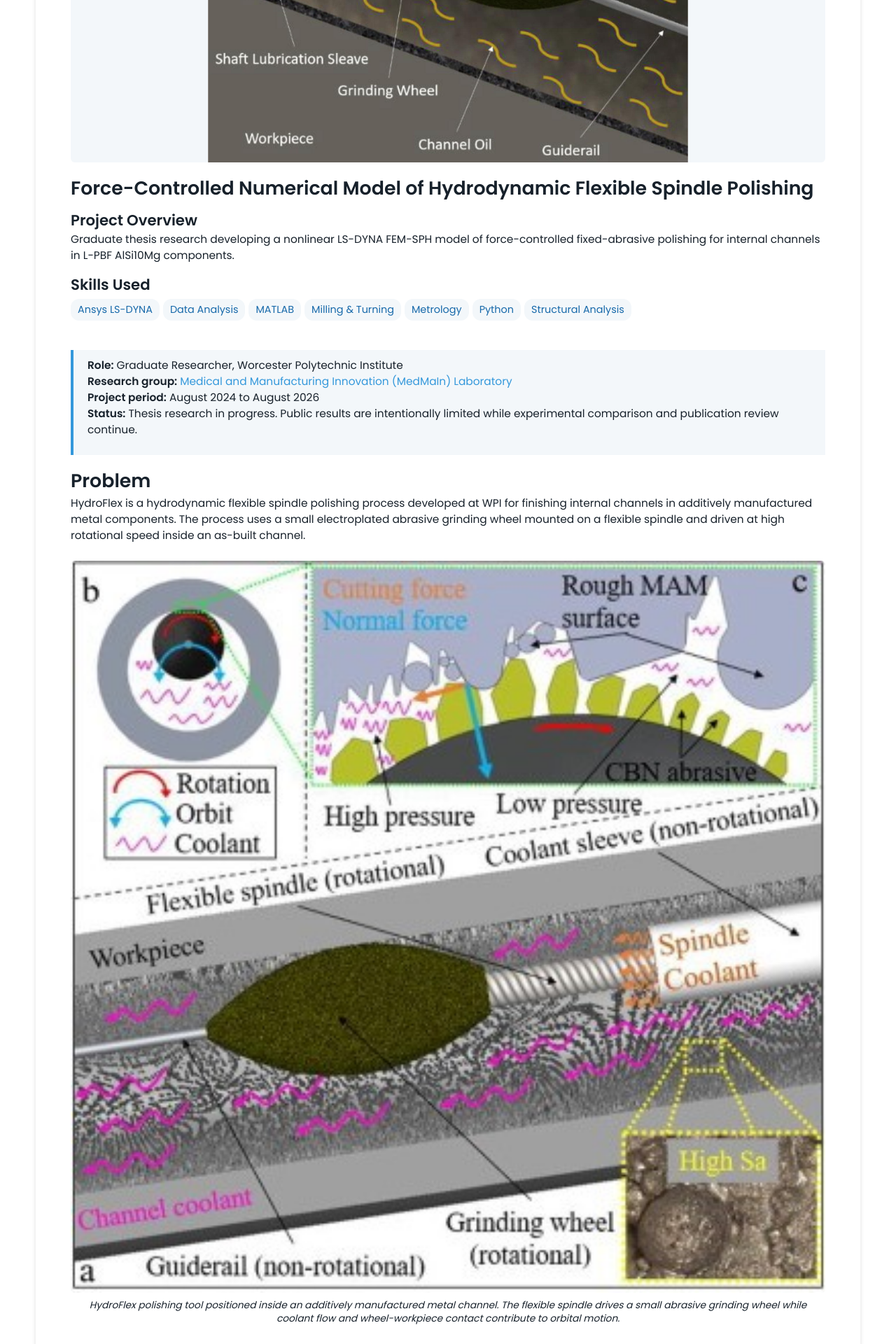
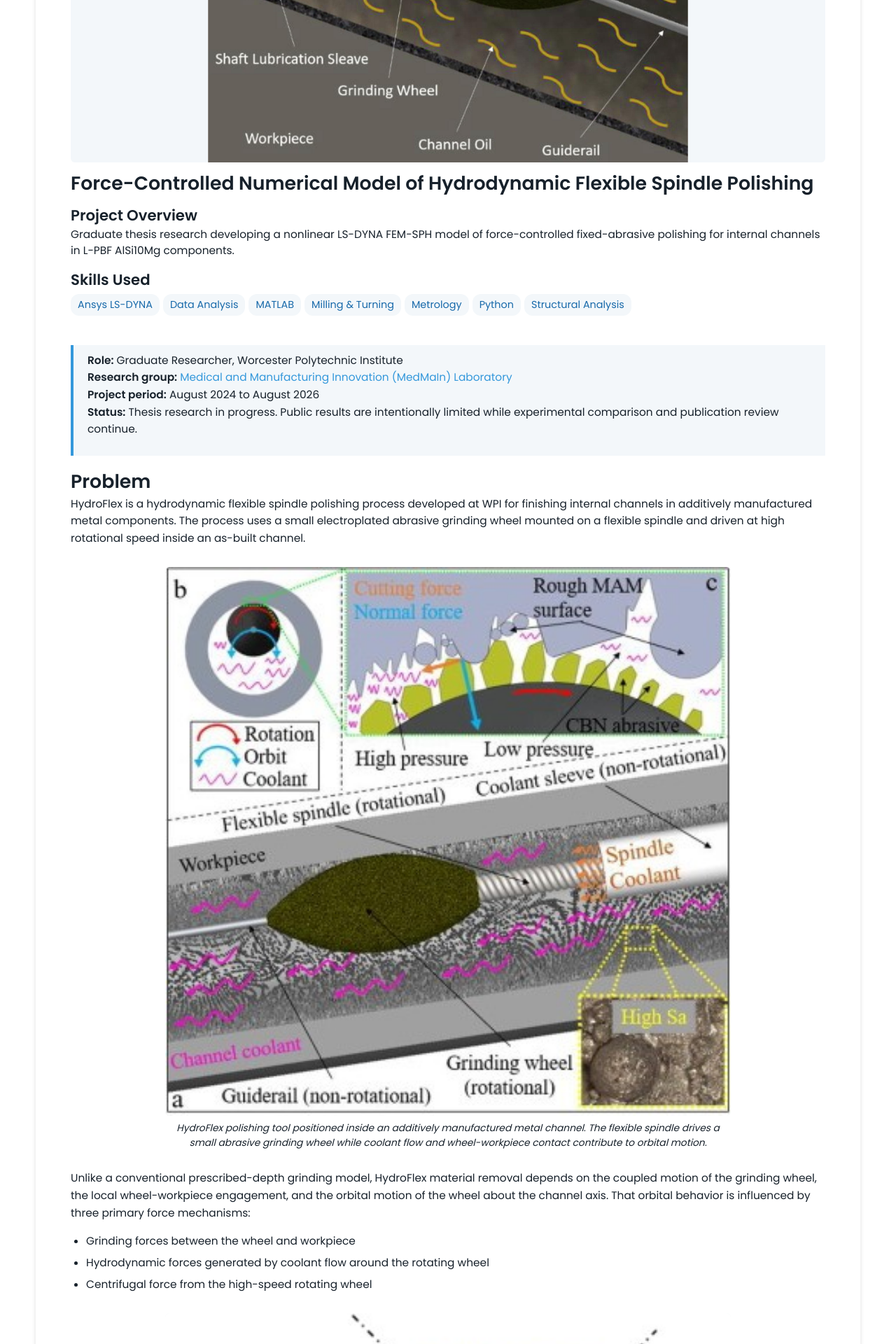
Before and after one commit to natemaldonado15/natemaldonado15.github.io, a Jekyll site: the page built from _projects/01-hydroflex-grinding-simulation/index.md, in a window 1280 px wide. Shown: the part 549-2469 px from the top of the page at 70% size. Built offline with Jekyll 4.4.1, drawn with Linux system fonts in a browser that asks for light colours.

Commit message:
Refactor styles for post view and project figures

```diff
--- a/css/styles.css
+++ b/css/styles.css
@@ -593,12 +593,13 @@ footer p {
 }
 
 .post-view .summary img {
+    display: block;
     width: 100%;
     height: auto;
     max-height: 650px;
     object-fit: contain;
+    margin: 0 auto 10px auto;
     border-radius: 6px;
-    margin-bottom: 10px;
     background-color: var(--light-background-color);
 }
 
@@ -658,9 +659,13 @@ footer p {
     margin-bottom: 1em;
   }
 
-.post-view .content  p {
-    margin-bottom: 1em;
-  }
+.post-view .content p,
+.post-view .content li,
+.post-view .content figcaption {
+    color: var(--text-color);
+    font-size: clamp(13px, calc(9px + 0.5vw), 16px);
+    line-height: 1.6;
+}
 
 .post-view .content  a:hover {
     color: #2980b9;
@@ -673,9 +678,6 @@ footer p {
 }
 
 .post-view .content li {
-    color: var(--text-color);
-    font-size: calc(9px + 0.5vw);
-    line-height: 1.6;
     margin-bottom: 0.4em;
 }
 
@@ -1018,31 +1020,37 @@ footer {
 }
 
 /* PROJECT PAGE FIGURES */
-.project-figure {
-    margin: 25px auto;
+.post-view .content .project-figure {
+    width: min(75%, 850px);
+    margin: 28px auto;
     text-align: center;
 }
 
-.project-figure img {
+.post-view .content .project-figure img {
     display: block;
     width: 100%;
+    max-width: 100%;
     height: auto;
     object-fit: contain;
-    margin: 0 auto;
+    margin-left: auto;
+    margin-right: auto;
     border-radius: 6px;
     background-color: var(--light-background-color);
 }
 
-.project-figure-75 {
-    width: 75%;
+.post-view .content .project-figure figcaption {
+    max-width: 850px;
+    margin: 8px auto 0 auto;
+    color: var(--text-color);
+    font-size: clamp(12px, calc(8px + 0.45vw), 14px);
+    line-height: 1.5;
+    font-style: italic;
 }
 
-.project-figure figcaption {
-    margin-top: 8px;
-    color: var(--text-color);
-    font-size: calc(8px + 0.45vw);
-    line-height: 1.45;
-    font-style: italic;
+@media (max-width: 768px) {
+    .post-view .content .project-figure {
+        width: 100%;
+    }
 }
 
 @media (max-width: 768px) {
```
